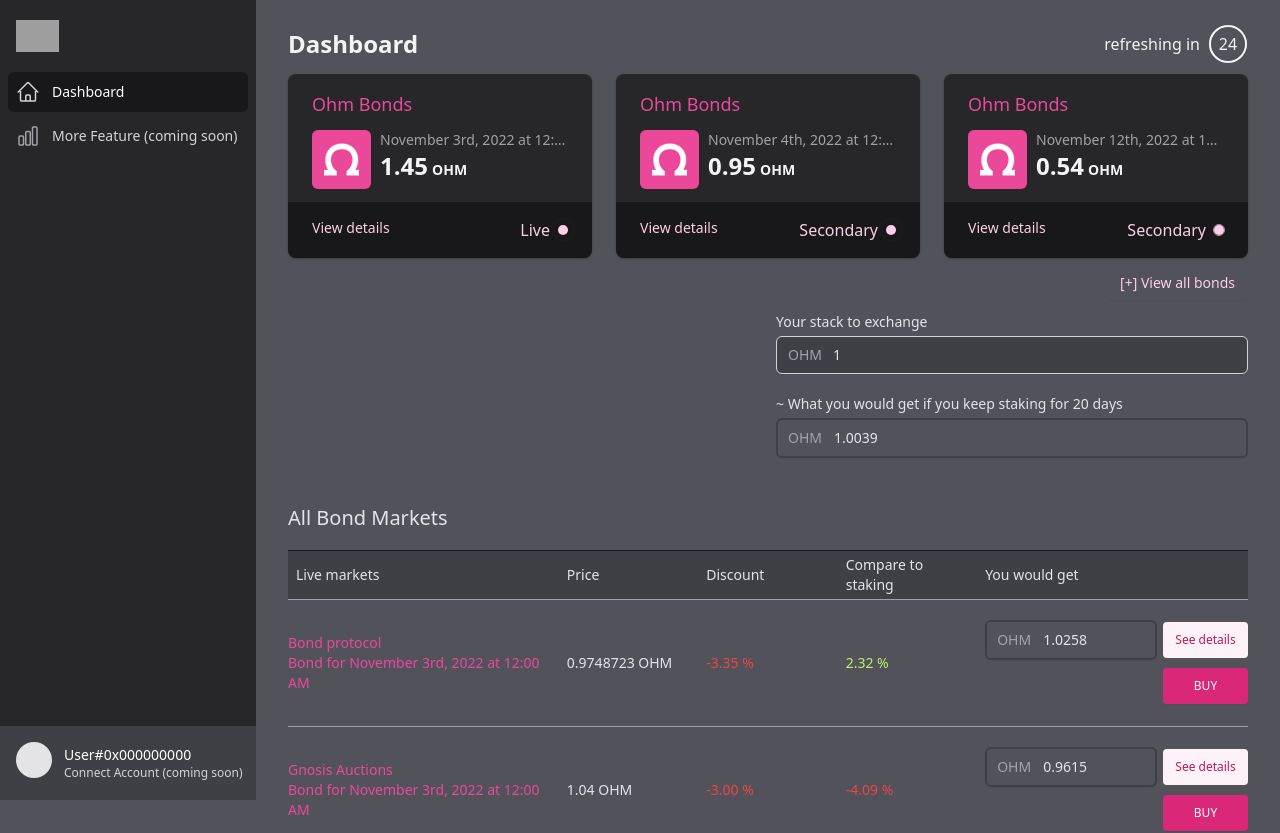
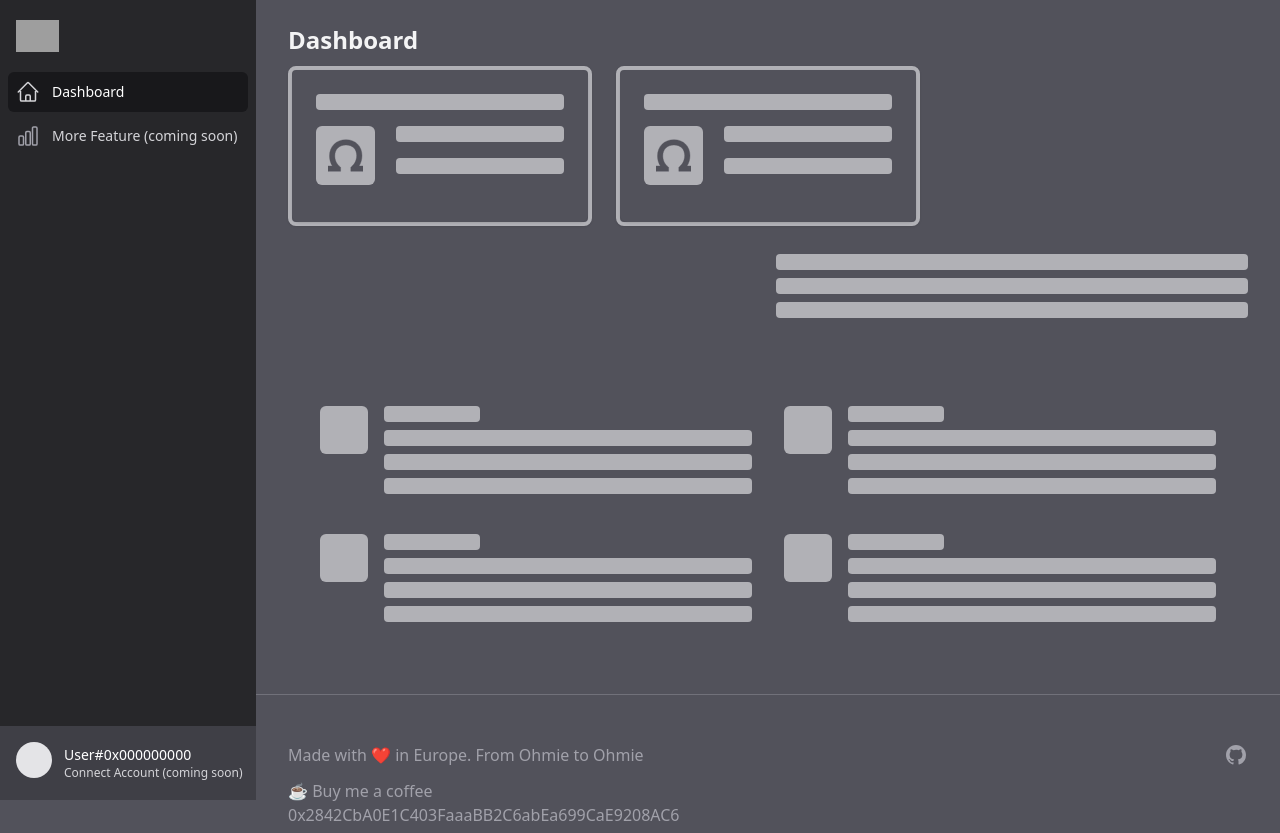
Before and after one commit to laurianek/ohmie-dashboard, a React (Vite) app: page / in a window 1280 px wide. Shown: the top 833 px of the page. Built offline with nearby package versions, Linux system fonts and the light colour scheme; grey boxes are pictures that could not be loaded.

Commit message:
MVP - added loading state for prep wiring

```diff
--- a/src/App.jsx
+++ b/src/App.jsx
@@ -14,6 +14,7 @@ function App() {
     getBondCardClassName,
     toggleShownBonds,
     data,
+    isLoading,
   } = useStore();
 
   return (
@@ -22,7 +23,8 @@ function App() {
         role="list"
         className="grid grid-cols-1 gap-6 sm:grid-cols-2 lg:grid-cols-3"
       >
-        {Object.values(data.bonds).map((bond, index) => (
+        {!isLoading &&
+          Object.values(data?.bonds).map((bond, index) => (
             <BondCard
               key={bond.token_name}
               bond={bond}
@@ -32,11 +34,14 @@ function App() {
               )}
             />
           ))}
+        {isLoading && [1, 2].map((i) => <BondCard key={i} />)}
       </ul>
       <div className="flex justify-end pt-2 pb-3">
+        {!isLoading && (
           <PlainButton onClick={toggleShownBonds}>
             {shownBonds === ALL ? '[-] View less' : '[+] View all bonds'}
           </PlainButton>
+        )}
       </div>
       <YourStake />
       <BondDisplay />
--- a/src/assets/sample-data.js
+++ b/src/assets/sample-data.js
@@ -3,6 +3,7 @@ export default {
   bonds: {
     'OHM-20221103': {
       token_name: 'OHM-20221103',
+      address: '',
       display_name: 'Ohm Bonds',
       total_num_holders: 6,
       total_supply: 1625,
@@ -58,6 +59,7 @@ export default {
     },
     'OHM-20221104': {
       token_name: 'OHM-20221104',
+      address: '',
       display_name: 'Ohm Bonds',
       total_num_holders: 6,
       total_supply: 1625,
@@ -70,6 +72,7 @@ export default {
     },
     'OHM-20221112': {
       token_name: 'OHM-20221112',
+      address: '',
       display_name: 'Ohm Bonds',
       total_num_holders: 6,
       total_supply: 1625,
@@ -82,6 +85,7 @@ export default {
     },
     'OHM-20221120': {
       token_name: 'OHM-20221120',
+      address: '',
       display_name: 'Ohm Bonds',
       total_num_holders: 6,
       total_supply: 1625,
--- a/src/components/BondCard.jsx
+++ b/src/components/BondCard.jsx
@@ -4,9 +4,10 @@ import { OmegaIcon } from './Icons.jsx';
 import { useStore } from '../store.jsx';
 
 export default function BondCard({ bond, className }) {
-  const { changeCurrentBond, currentBondId } = useStore();
+  const { changeCurrentBond, currentBondId, isLoading } = useStore();
+  if (isLoading) return <Placeholder />;
+
   const isActive = currentBondId === bond.token_name;
-
   const toggleActiveBond = () => {
     if (isActive) {
       changeCurrentBond(undefined);
@@ -102,3 +103,20 @@ function PulsingDot() {
     </div>
   );
 }
+
+function Placeholder() {
+  return (
+    <li className="col-span-1 rounded-lg border border-4 border-lisbon-300 shadow box-border animate-pulse">
+      <div className="relative overflow-hidden px-4 pt-14 pb-12 shadow sm:px-6 rounded-lg">
+        <div className="absolute rounded-md p-3 text-lisbon-600 bg-lisbon-300 box-border">
+          <OmegaIcon size={'35px'} aria-hidden="true" />
+        </div>
+        <div className="absolute inset-x-0 top-0 px-4 py-4 sm:px-6">
+          <div className="bg-lisbon-300 h-4 rounded mt-2" />
+        </div>
+        <p className="ml-20 bg-lisbon-300 h-4 rounded" />
+        <p className="ml-20 bg-lisbon-300 h-4 rounded mt-4 " />
+      </div>
+    </li>
+  );
+}
--- a/src/components/BondDisplay/BondDisplay.jsx
+++ b/src/components/BondDisplay/BondDisplay.jsx
@@ -9,7 +9,9 @@ import { useStore } from '../../store.jsx';
 import { getFormatBondExpiry } from '../../util/index.js';
 
 export default function BondDisplay() {
-  const { userStack, currentBond, data } = useStore();
+  const { userStack, currentBond, data, isLoading } = useStore();
+  if (isLoading) return <Placeholder />;
+
   const subTitle = currentBond
     ? getFormatBondExpiry({ timestamp: currentBond.expiry_timestamp })
     : '';
@@ -116,3 +118,29 @@ function getAllMarketType(type, data) {
     )
     .flat();
 }
+
+function Placeholder() {
+  return (
+    <div className="py-12 animate-pulse">
+      <div className="mx-auto max-w-7xl px-4 sm:px-6 lg:px-8">
+        <div className="mt-10">
+          <dl className="space-y-10 md:grid md:grid-cols-2 md:gap-x-8 md:gap-y-10 md:space-y-0">
+            {[1, 2, 3, 4].map((feature) => (
+              <div key={feature} className="relative">
+                <dt>
+                  <div className="absolute flex h-12 w-12 items-center justify-center rounded-md bg-lisbon-300" />
+                  <p className="ml-16 text-lg font-medium leading-6 bg-lisbon-300 w-24 h-4 rounded" />
+                </dt>
+                <dd className="mt-2 ml-16 text-base">
+                  <div className="bg-lisbon-300 h-4 rounded mt-2" />
+                  <div className="bg-lisbon-300 h-4 rounded mt-2" />
+                  <div className="bg-lisbon-300 h-4 rounded mt-2" />
+                </dd>
+              </div>
+            ))}
+          </dl>
+        </div>
+      </div>
+    </div>
+  );
+}
--- a/src/components/Dashboard/MainContent.jsx
+++ b/src/components/Dashboard/MainContent.jsx
@@ -1,18 +1,24 @@
 import { useRef } from 'react';
 import Countdown from '../CountDown.jsx';
 import { MenuButton } from './Buttons.jsx';
+import { useStore } from '../../store.jsx';
 
 export default function Main({ children, openSidebar }) {
   const restartRef = useRef({ id: '0000' });
+  const { isLoading } = useStore();
 
   return (
     <div className="flex flex-1 flex-col md:pl-64">
       <div className="sticky top-0 z-10 bg-lisbon-500 text-lisbon-50 px-1 sm:pl-3 sm:py-1.5 flex items-center relative justify-between md:hidden">
         <MenuButton onClick={openSidebar} />
+        {isLoading ? (
+          <div />
+        ) : (
           <div className="inline-flex items-center text-sm">
             <span className="hidden xs:inline-block pr-2">refreshing in</span>
             <Countdown initialCount={30} restart={restartRef.current.id} />
           </div>
+        )}
         <h1 className="text-2xl font-semibold absolute left-0 right-0 text-center top-2 sm:top-3 pointer-events-none">
           Dashboard
         </h1>
@@ -21,10 +27,14 @@ export default function Main({ children, openSidebar }) {
         <div className="py-6">
           <div className="mx-auto max-w-7xl px-4 md:px-6 lg:px-8 hidden md:flex flex-row text-lisbon-100 justify-between items-center pb-2.5 ">
             <h1 className="text-2xl font-semibold">Dashboard</h1>
+            {isLoading ? (
+              <div />
+            ) : (
               <div className="inline-flex items-center">
                 <span className="inline-block pr-2">refreshing in</span>
                 <Countdown initialCount={30} restart={restartRef.current.id} />
               </div>
+            )}
           </div>
           <div className="mx-auto max-w-7xl px-4 sm:px-6 md:px-8 text-lisbon-200">
             {children}
--- a/src/components/YourStake.jsx
+++ b/src/components/YourStake.jsx
@@ -10,7 +10,9 @@ import { useStore } from '../store.jsx';
 const shortTime = 500;
 
 export default function YourStake() {
-  const { userStack, setUserStack, currentBond } = useStore();
+  const { userStack, setUserStack, currentBond, isLoading } = useStore();
+  if (isLoading) return <Placeholder />;
+
   const [value, setValue] = useState(userStack);
   const timeoutRef = useRef({ index: undefined });
   const handleChange = (e) => setValue(e.target.value);
@@ -34,10 +36,7 @@ export default function YourStake() {
 
   return (
     <div className="sm:grid sm:grid-cols-3 lg:grid-cols-2 gap-4">
-      <div
-        key="here"
-        className="sm:col-span-2 sm:col-start-2 lg:col-span-1 lg:col-start-2"
-      >
+      <div className="sm:col-span-2 sm:col-start-2 lg:col-span-1 lg:col-start-2">
         <label htmlFor="price" className="block text-sm font-medium">
           Your stack to exchange
         </label>
@@ -74,3 +73,15 @@ export default function YourStake() {
     </div>
   );
 }
+
+function Placeholder() {
+  return (
+    <div className="sm:grid sm:grid-cols-3 lg:grid-cols-2 gap-4 animate-pulse">
+      <div className="sm:col-span-2 sm:col-start-2 lg:col-span-1 lg:col-start-2">
+        <div className="bg-lisbon-300 h-4 rounded mt-2" />
+        <div className="bg-lisbon-300 h-4 rounded mt-2" />
+        <div className="bg-lisbon-300 h-4 rounded mt-2" />
+      </div>
+    </div>
+  );
+}
--- a/src/store.jsx
+++ b/src/store.jsx
@@ -9,6 +9,7 @@ export const ALL = 'all';
 export const ONE = 'one';
 
 export function useStoreTopLevel() {
+  const [isLoading, setLoading] = useState(true);
   const [data, setData] = useState(initialData);
   const [currentBondId, setCurrentBond] = useState(undefined);
   const [shownBonds, setShownBonds] = useState(PARTIAL);
@@ -42,6 +43,7 @@ export function useStoreTopLevel() {
 
   return {
     data,
+    isLoading,
     currentBondId,
     currentBond,
     shownBonds,
```
Also changed, not shown: 1 other file (tests, documents, lock files or other folders). Lines whose indentation alone changed are shown as unchanged.
